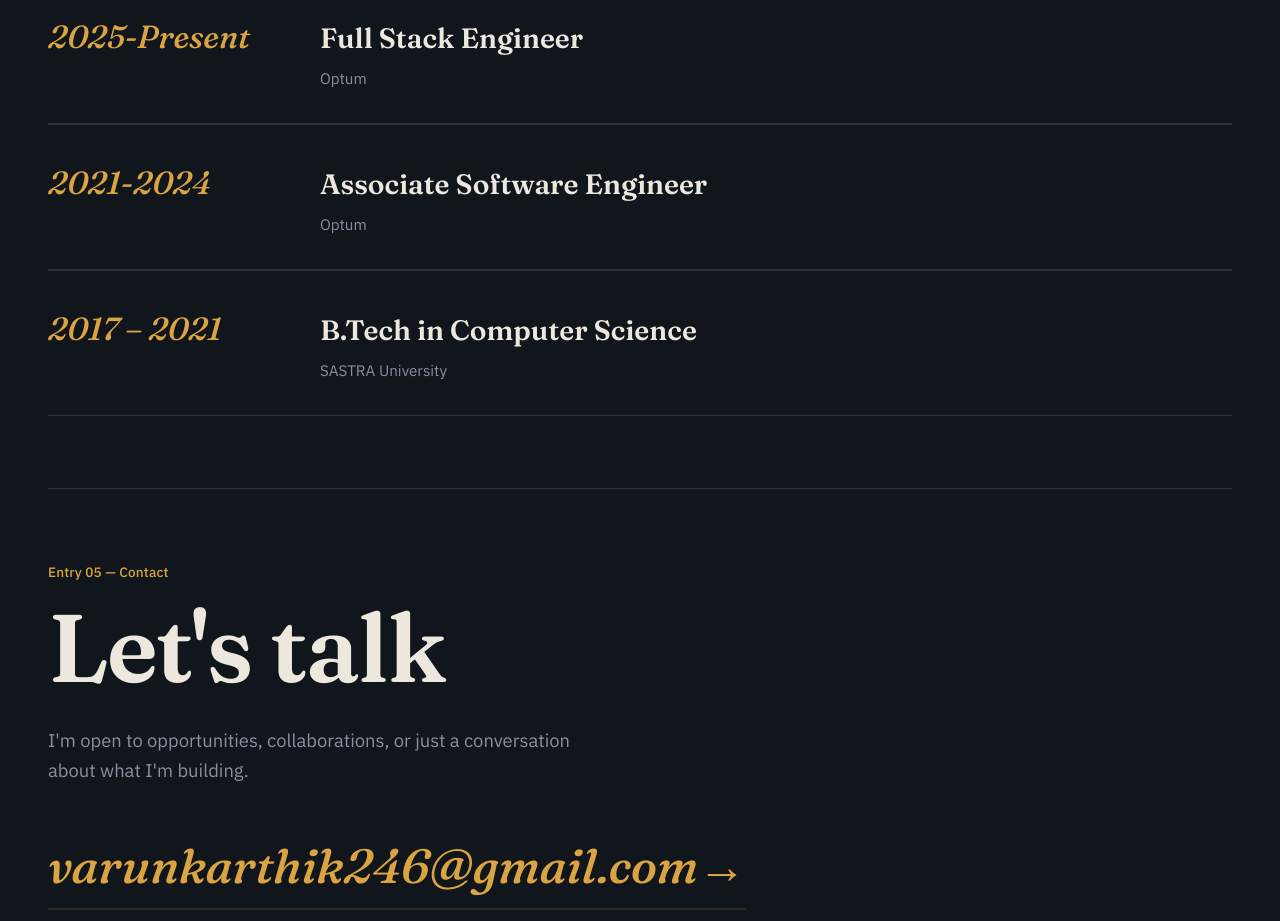
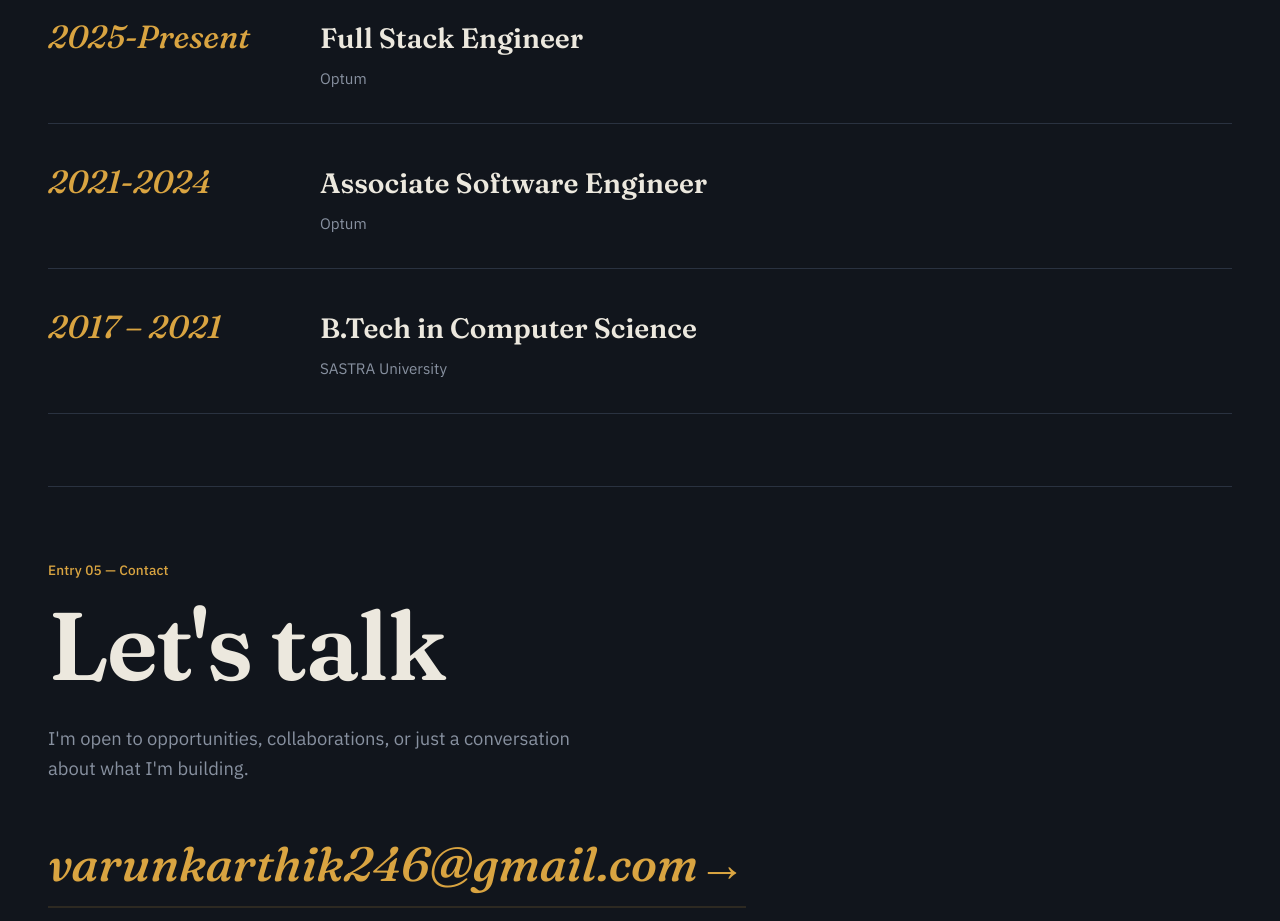
Before and after one commit to VarunK246/my-profile, a plain HTML site: page index.html in a window 1280 px wide. Shown: the part 2180-3101 px from the top of the page. Drawn offline with Linux system fonts and the light colour scheme.

Commit message:
fixed stray div tags

```diff
--- a/index.html
+++ b/index.html
@@ -155,10 +155,7 @@
             <p class="edu-meta">Optum</p>
           </div>
         </div>
-        </div>
-      </div>
 
-      <div class="edu-list">
         <div class="edu-item">
           <p class="edu-year">2021-2024</p>
           <div>
@@ -166,17 +163,13 @@
             <p class="edu-meta">Optum</p>
           </div>
         </div>
-        </div>
-      </div>
 
-      <div class="edu-list">
         <div class="edu-item">
           <p class="edu-year">2017 – 2021</p>
           <div>
             <h3 class="edu-degree">B.Tech in Computer Science</h3>
             <p class="edu-meta">SASTRA University</p>
           </div>
-        </div>
         </div>
       </div>
     </section>
```
